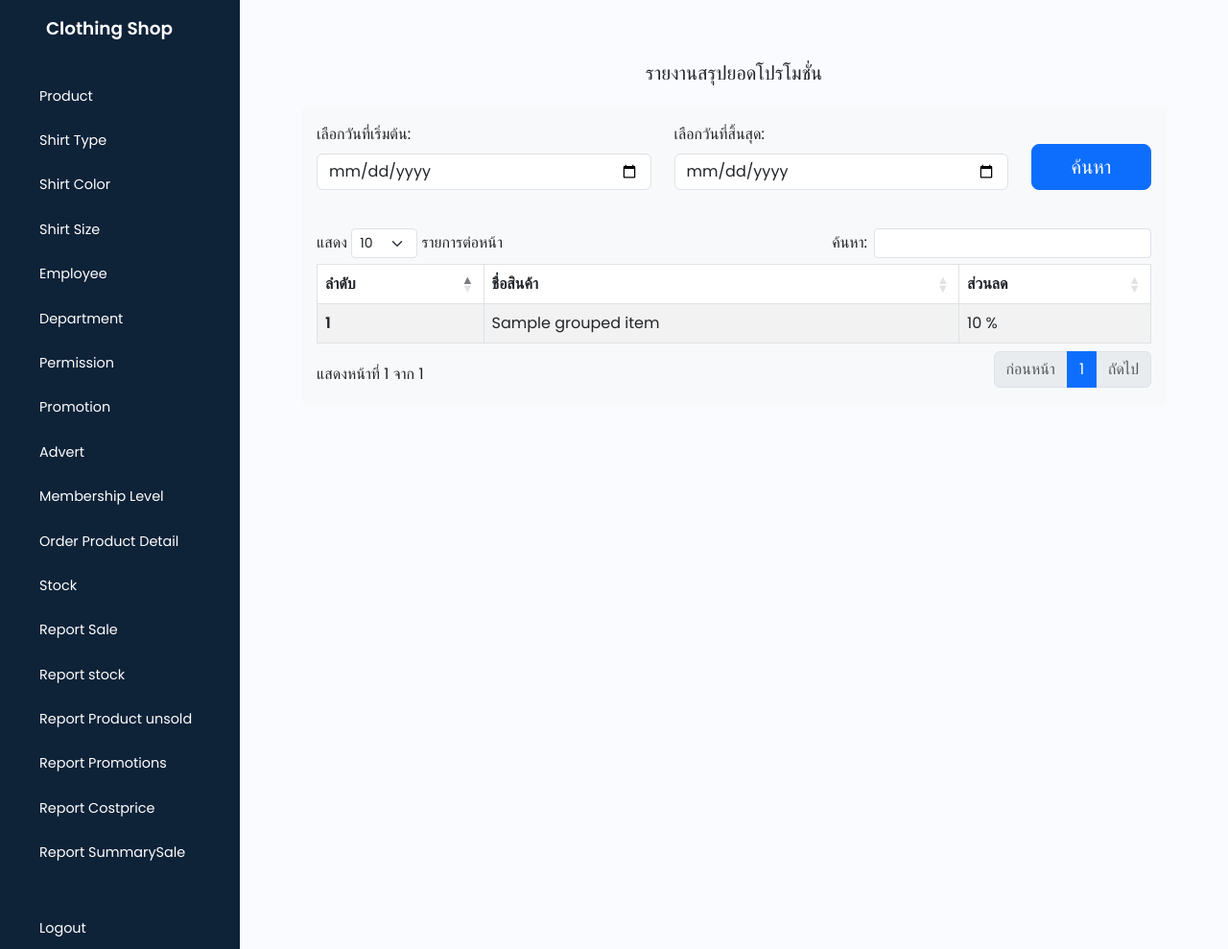
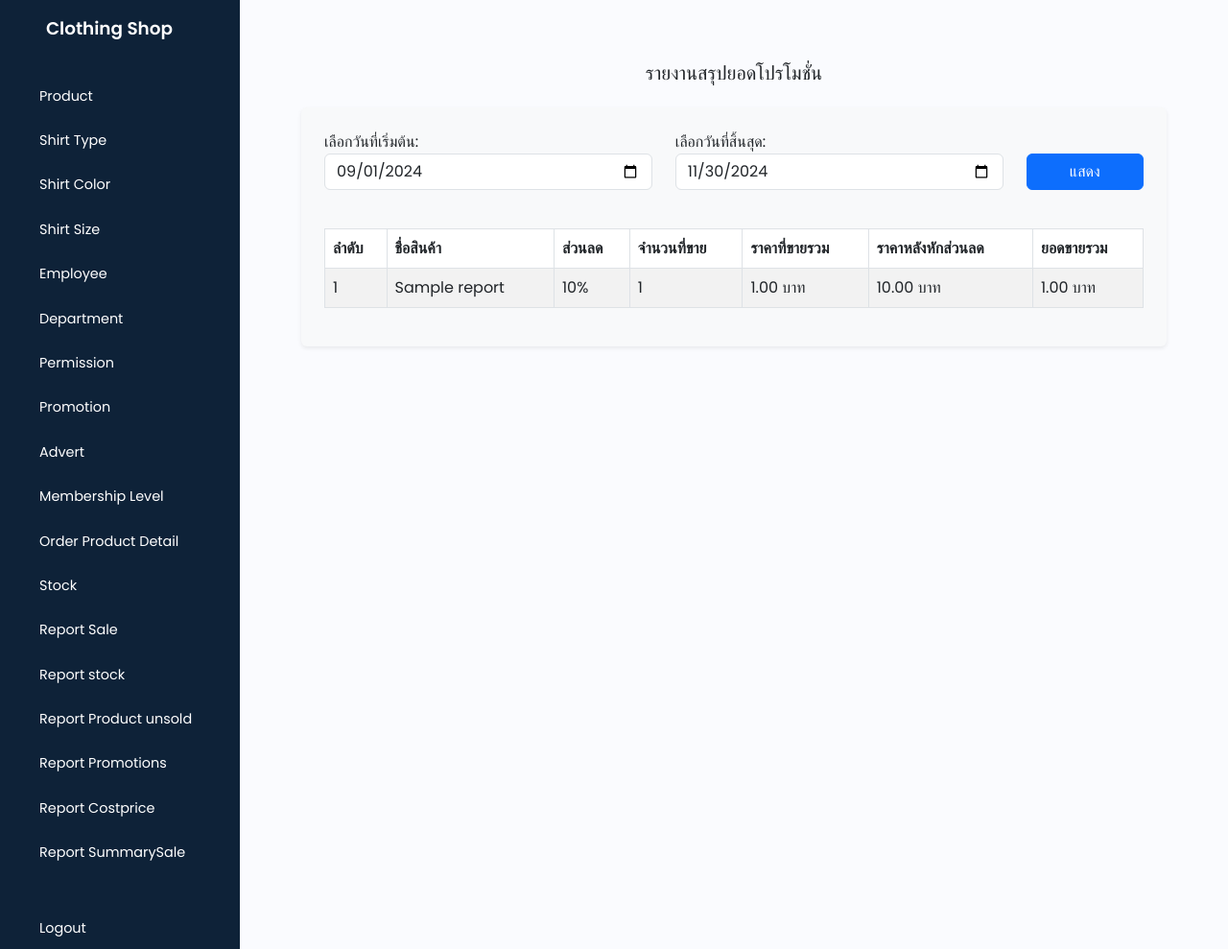
Before and after one commit to winai0004/Project-MUT, a Laravel app: template resources/views/admin/tables/promotionsreport.blade.php in a window 1280 px wide. Shown: the whole page at 96% size. Run offline with Laravel 12, Linux system fonts and the light colour scheme; the template is opened without the code that fills it: most values are stand-ins (such as "Sample title", 1, 10 or a date in 2020); some libraries are stand-ins or nearby versions.

Commit message:
update-8-11-67

```diff
--- a/resources/views/admin/tables/promotionsreport.blade.php
+++ b/resources/views/admin/tables/promotionsreport.blade.php
@@ -4,55 +4,65 @@
 <div class="container px-5 my-5">
     <h5 class="text-center mb-4">รายงานสรุปยอดโปรโมชั่น</h5>
 
-    <div class="overflow-auto p-3 bg-light" style="max-height: 600px;">
+    <div class="bg-light p-4 rounded shadow-sm">
         <!-- ฟอร์มค้นหา -->
-        <form action="{{ route('promotionsreport') }}" method="GET" class="mb-4">
-            <div class="row align-items-end">
-                <!-- วันที่เริ่มต้น -->
+        <form method="GET" action="{{ route('promotionsreport') }}" class="mb-4">
+            <div class="row">
                 <div class="col-md-5 mb-3">
-                    <label for="start_date" class="form-label">เลือกวันที่เริ่มต้น:</label>
-                    <input type="date" id="start_date" name="start_date" value="{{ $startDate ?? '' }}" class="form-control">
+                    <label for="start_date">เลือกวันที่เริ่มต้น:</label>
+                    <input type="date" name="start_date" id="start_date" value="{{ request()->input('start_date', '2024-09-01') }}" class="form-control">
                 </div>
-
-                <!-- วันที่สิ้นสุด -->
                 <div class="col-md-5 mb-3">
-                    <label for="end_date" class="form-label">เลือกวันที่สิ้นสุด:</label>
-                    <input type="date" id="end_date" name="end_date" value="{{ $endDate ?? '' }}" class="form-control">
+                    <label for="end_date">เลือกวันที่สิ้นสุด:</label>
+                    <input type="date" name="end_date" id="end_date" value="{{ request()->input('end_date', '2024-11-30') }}" class="form-control">
                 </div>
-
-                <!-- ปุ่มค้นหา -->
-                <div class="col-md-2 mb-3 d-flex align-items-end">
-                    <button type="submit" class="btn btn-primary btn-lg w-100">ค้นหา</button>
+                <div class="col-md-2 d-flex align-items-end mb-3">
+                    <button type="submit" class="btn btn-primary w-100">แสดง</button>
                 </div>
             </div>
         </form>
 
-        <!-- ตารางแสดงข้อมูลโปรโมชั่น -->
-        <table id="example" class="table table-striped table-bordered" style="width:100%">
+        <!-- ตารางแสดงข้อมูลรายงาน -->
+        <div class="overflow-auto">
+            <table id="promotionReportTable" class="table table-striped table-bordered w-100">
                 <thead>
                     <tr>
                         <th>ลำดับ</th>
                         <th>ชื่อสินค้า</th>
                         <th>ส่วนลด</th>
+                        <th>จำนวนที่ขาย</th>
+                        <th>ราคาที่ขายรวม</th>
+                        <th>ราคาหลังหักส่วนลด</th>
+                        <th>ยอดขายรวม</th>
                     </tr>
                 </thead>
                 <tbody>
-                @php $counter = 1; @endphp
-                @foreach($groupedItems as $item)
+                    @foreach ($reports as $index => $report)
                     <tr>
-                    <th scope="row">{{ $counter++ }}</th>
-                    <td>{{ $item['product_name'] }}</td>
-                    <td>{{ isset($item['discount']) && $item['discount'] !== null ? $item['discount'] . ' %' : '-' }}</td>
+                        <td>{{ $index + 1 }}</td>
+                        <td>{{ $report->product_name }}</td>
+                        <td>{{ $report->discount }}%</td>
+                        <td>{{ $report->total_quantity }}</td>
+                        <td>{{ number_format($report->total_price, 2) }} บาท</td>
+                        <td>{{ number_format($report->discount_price, 2) }} บาท</td>
+                        <td>{{ number_format($report->total_sales, 2) }} บาท</td>
                     </tr>
                     @endforeach
                 </tbody>
             </table>
         </div>
     </div>
+</div>
 
 <script>
     $(document).ready(function() {
         $('#example').DataTable({
+            "paging": true,    // การแบ่งหน้า
+            "pageLength": 4,  // แสดง 4 แถวต่อหน้า
+            "lengthMenu": [  // ให้เลือกจำนวนแถวที่จะแสดงได้
+                [4, 10, 25, 50],
+                [4, 10, 25, 50] // ตัวเลือกให้แสดง 4, 10, 25, 50 แถว
+            ],
             "language": {
                 "lengthMenu": "แสดง _MENU_ รายการต่อหน้า",
                 "zeroRecords": "ไม่พบข้อมูล",
@@ -70,5 +80,4 @@
         });
     });
 </script>
-
 @endsection
```
Also changed, not shown: app/Http/Controllers/PromotionsReportController.php (+23 -33 lines), app/Http/Controllers/reportstockController.php (+42 -5 lines). Lines whose indentation alone changed are shown as unchanged.
